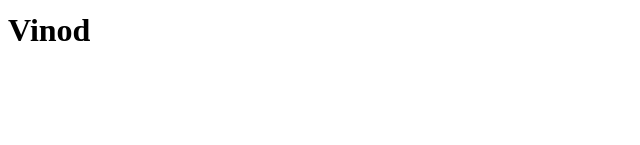
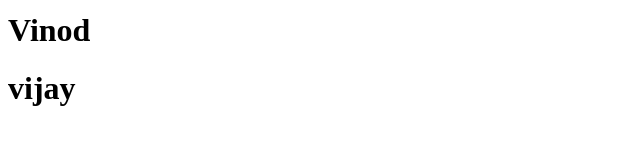
Before and after one commit to vinod579/Group-of-5, a plain HTML site: page index.html in a window 1280 px wide. Shown: the part 185-330 px from the top of the page, without its empty margins (0-640 px from the left). Drawn offline with Linux system fonts and the light colour scheme.

Commit message:
version5

```diff
--- a/index.html
+++ b/index.html
@@ -10,6 +10,7 @@
     <h1>Sandeep</h1>
     <h1>SRIKANTH</h1>
     <h1>Vinod</h1>
+    <h1>vijay</h1>
 
 </body>
 </html>
```
